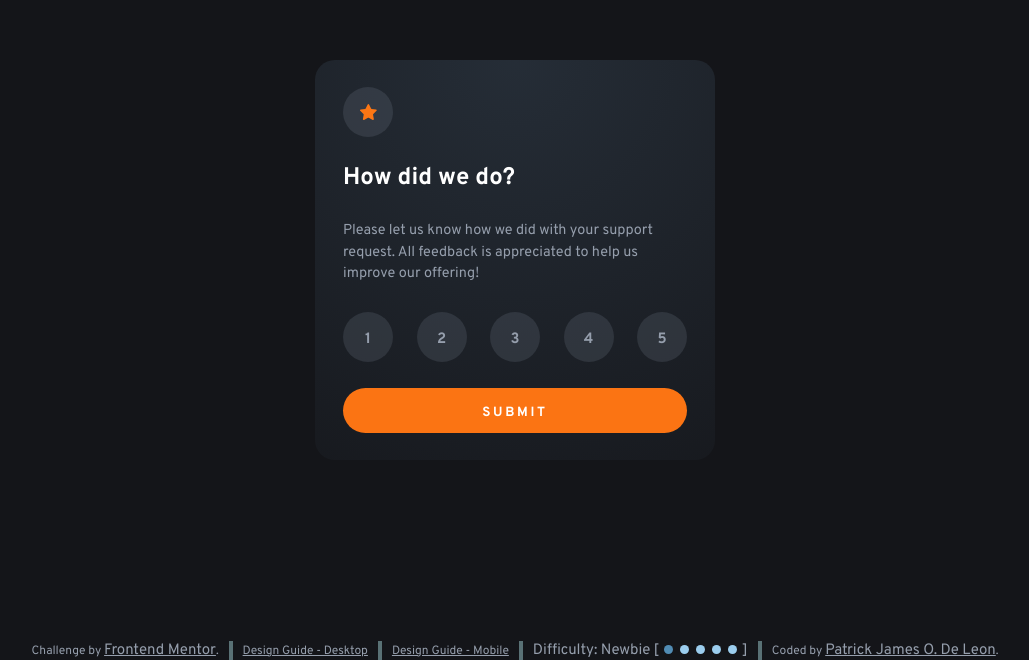
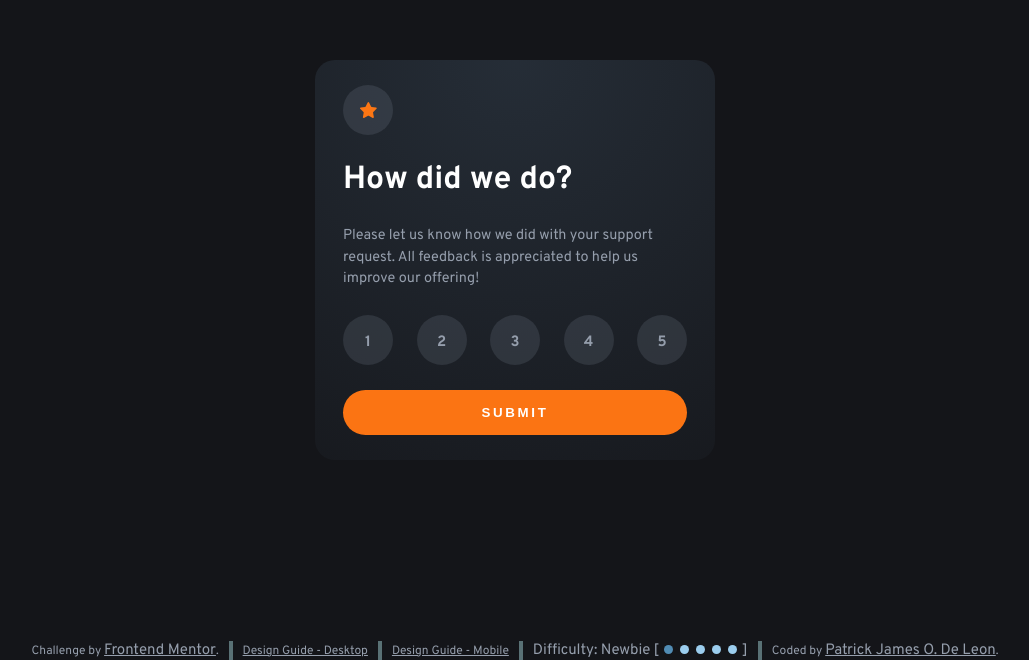
Before and after one commit to EcePJD/frontendMentor_interactiveRatingComponent, a plain HTML site: page index.html in a window 1280 px wide. Shown: the part 140-800 px from the top of the page, without its empty margins (125-1154 px from the left). Drawn offline with Linux system fonts and the light colour scheme.

Commit message:
fixed index.html and modified style.css
index.html
    removed the <p></> tag inside button as it causes error in the validation of frontend mentor site

style.css
    fixed the side effects of removing the 'p' tag in the index.html and resize hte header.

```diff
--- a/index.html
+++ b/index.html
@@ -49,9 +49,7 @@
 
       <input type="number" id="rate-holder" hidden>
 
-      <button class="btn"  id="btn-submit" type="submit" disabled onclick="submitRate()">
-        <p>SUBMIT</p>
-      </button>
+      <button class="btn"  id="btn-submit" type="submit" disabled onclick="submitRate()"> SUBMIT</button>
     </form>
 
     <div class="container container-thankyou" id="container-thankyou">
--- a/styles.css
+++ b/styles.css
@@ -119,7 +119,7 @@ main {
 }
 
 .title {
-    font-size: 1.5em;
+    font-size: 2em;
     font-weight: 700;
     color: hsl(0, 0%, 100%);
 }
@@ -166,15 +166,10 @@ main {
     max-height: 45px;
     border: none;
     border-radius: 50px;
-    cursor: not-allowed;
-}
-
-.btn > p {
     color:  hsl(0, 0%, 100%);
-    font-size: 1em;
-    padding-top: 1px;
     letter-spacing: 0.2em;
     font-weight: 700;
+    cursor: not-allowed;
 }
 
 .btn-enabled {
@@ -183,9 +178,6 @@ main {
 
 .btn-enabled:hover {
     background-color: hsl(0, 0%, 100%);
-}
-
-.btn-enabled:hover > p {
     color: hsl(25, 97%, 53%);
 }
 /* Rating Container - END */
```
